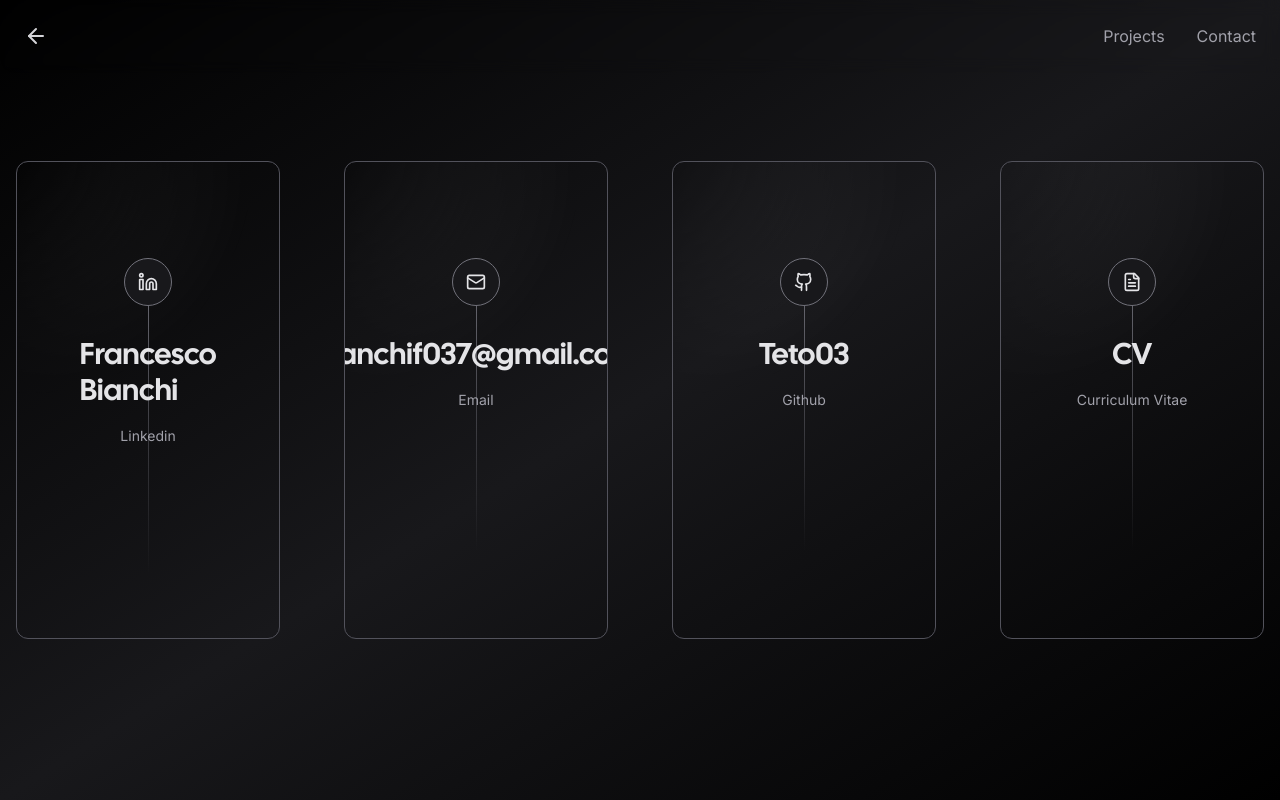
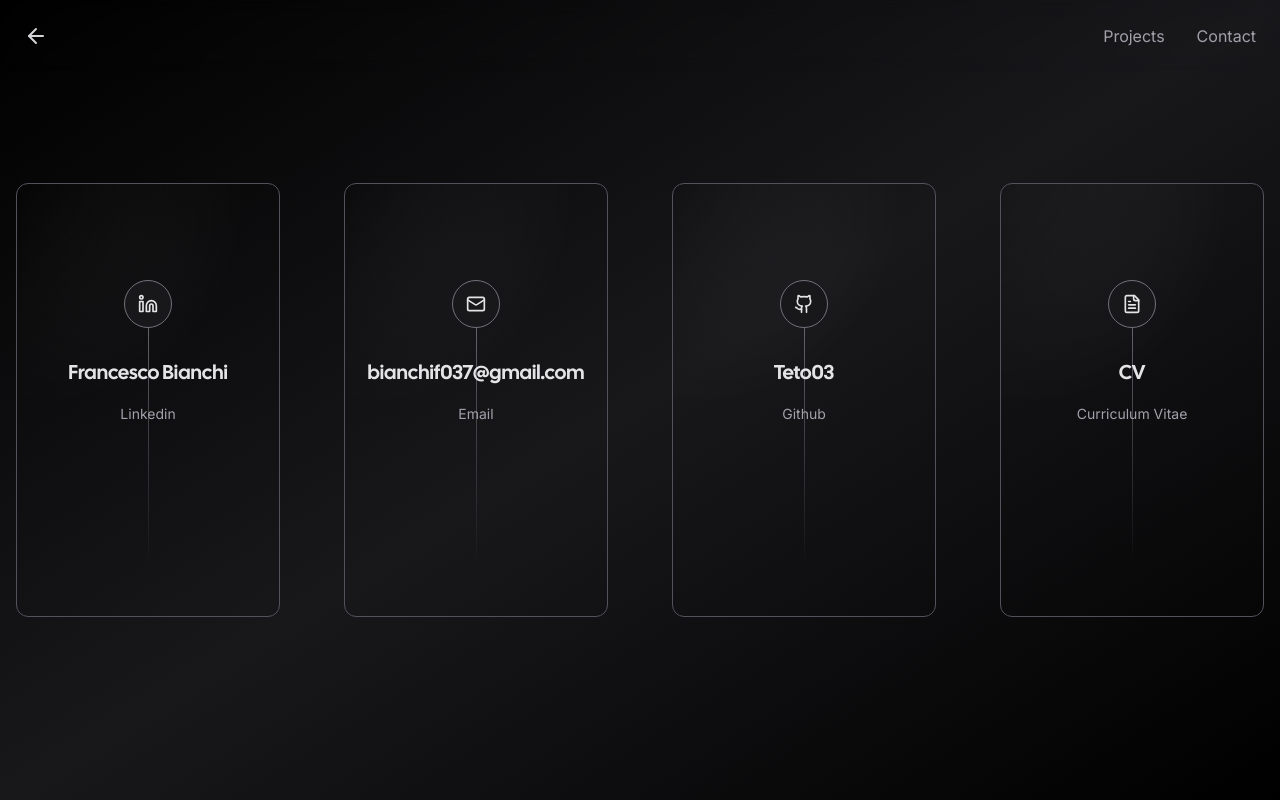
Before and after one commit to Teto03/nexts-portfolio-Website, a Next.js app: page /contact in a window 1280 px wide. Built offline with nearby package versions, Linux system fonts and the light colour scheme; no server answers; what tailwindcss-debug-screens would draw is missing.

Commit message:
added cv 3.0

```diff
--- a/app/contact/page.tsx
+++ b/app/contact/page.tsx
@@ -42,7 +42,7 @@ export default function Example() {
 							<Link
 								href={s.href}
 								target="_blank"
-								className="p-4 relative flex flex-col items-center gap-4 duration-700 group md:gap-8 md:py-24  lg:pb-48  md:p-16"
+								className="p-4 relative flex flex-col items-center gap-4 duration-700 group md:gap-8 md:py-24 lg:pb-48 md:px-8"
 							>
 								<span
 									className="absolute w-px h-2/3 bg-gradient-to-b from-zinc-500 via-zinc-500/50 to-transparent"
@@ -52,7 +52,7 @@ export default function Example() {
 									{s.icon}
 								</span>{" "}
 								<div className="z-10 flex flex-col items-center">
-									<span className="lg:text-xl font-medium duration-150 xl:text-3xl text-zinc-200 group-hover:text-white font-display">
+									<span className="lg:text-lg font-medium duration-150 xl:text-xl text-zinc-200 group-hover:text-white font-display shrink-0 text-center">
 										{s.handle}
 									</span>
 									<span className="mt-4 text-sm text-center duration-1000 text-zinc-400 group-hover:text-zinc-200">
```
